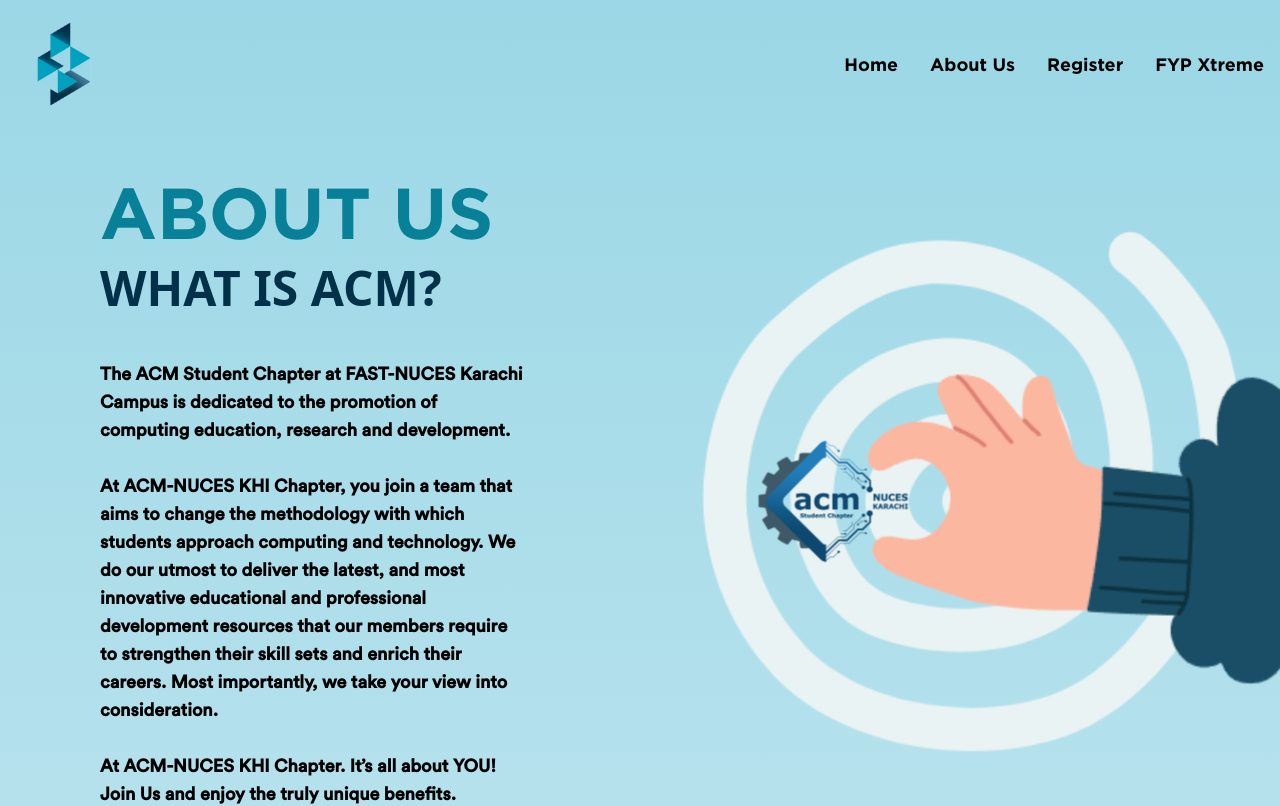
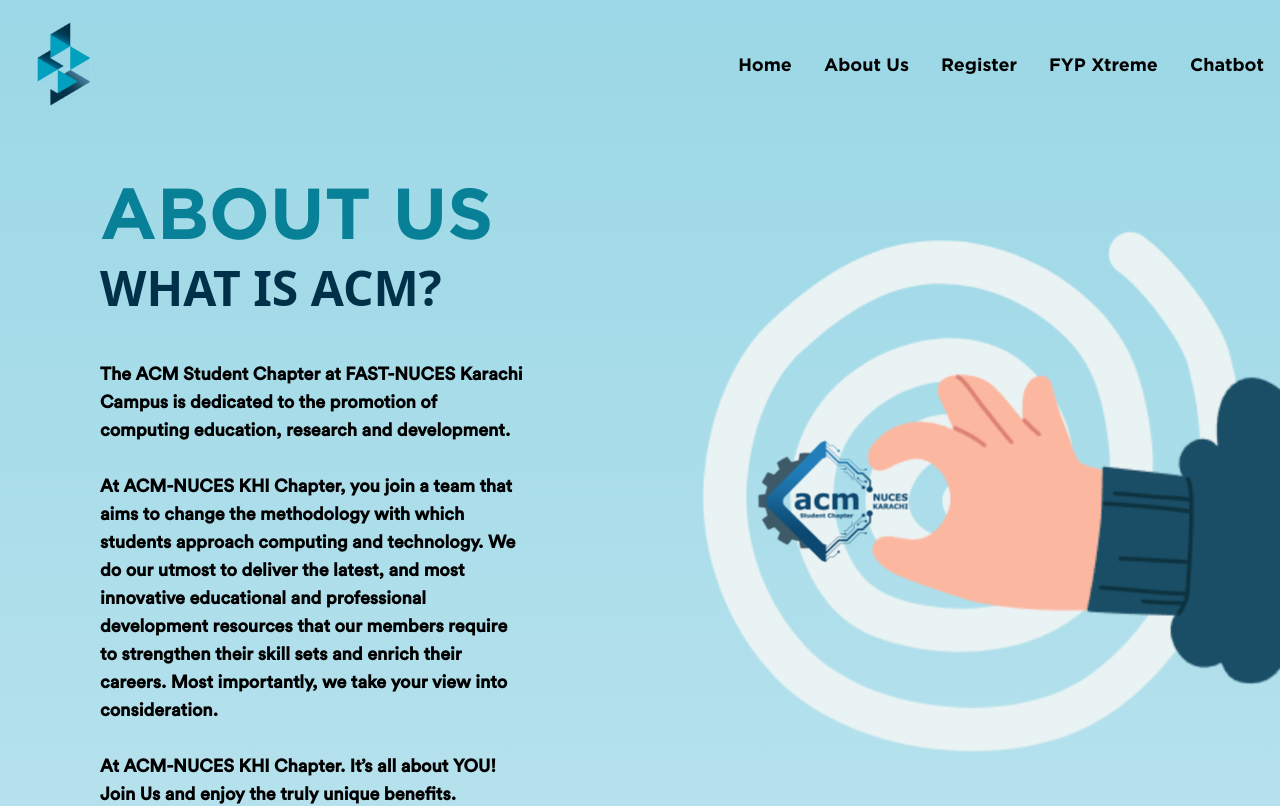
Before and after one commit to WahajJaved20/DevDay-Website, a React (Vite) app: page /about in a window 1280 px wide. Shown: the top 806 px of the page. Built offline with nearby package versions, Linux system fonts and the light colour scheme.

Commit message:
chatbot navbar added

```diff
--- a/src/Components/Navbar.jsx
+++ b/src/Components/Navbar.jsx
@@ -36,6 +36,9 @@ const Navbar = () => {
         <li>
         <a href="https://fypxtreme.acmdevday.com" class="block py-2 px-3 text-black rounded md:border-0 md:p-0 hover:text-white">FYP Xtreme</a>
         </li>
+        <li>
+        <a href="https://chatbot.acmdevday.com" target="_blank" class="block py-2 px-3 text-black rounded md:border-0 md:p-0 hover:text-white">Chatbot</a>
+        </li>
       </ul>
     </div>
   </div>
```
